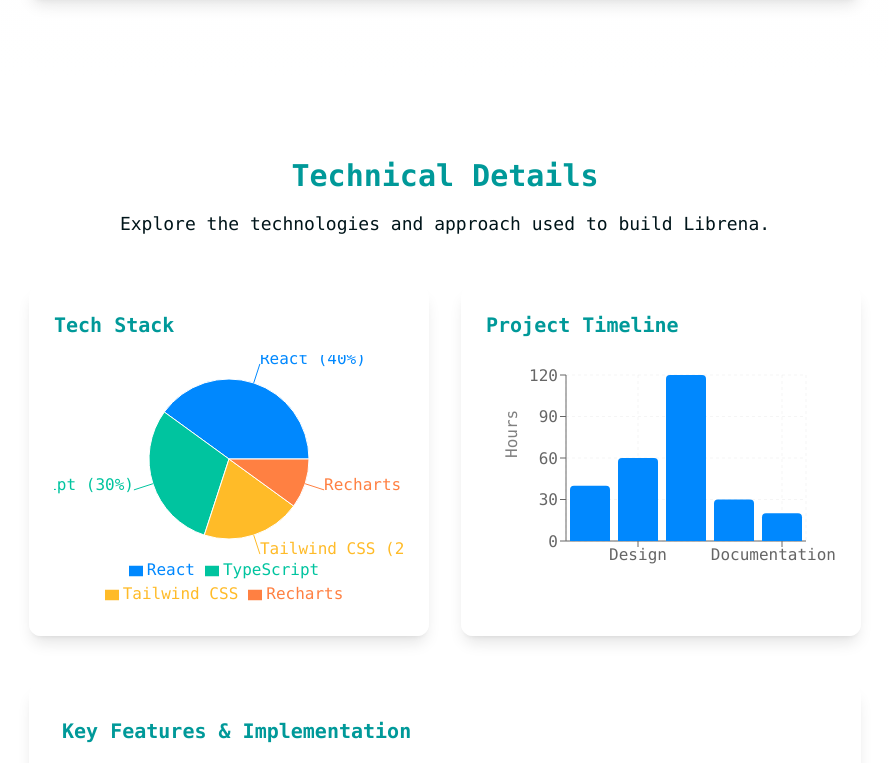
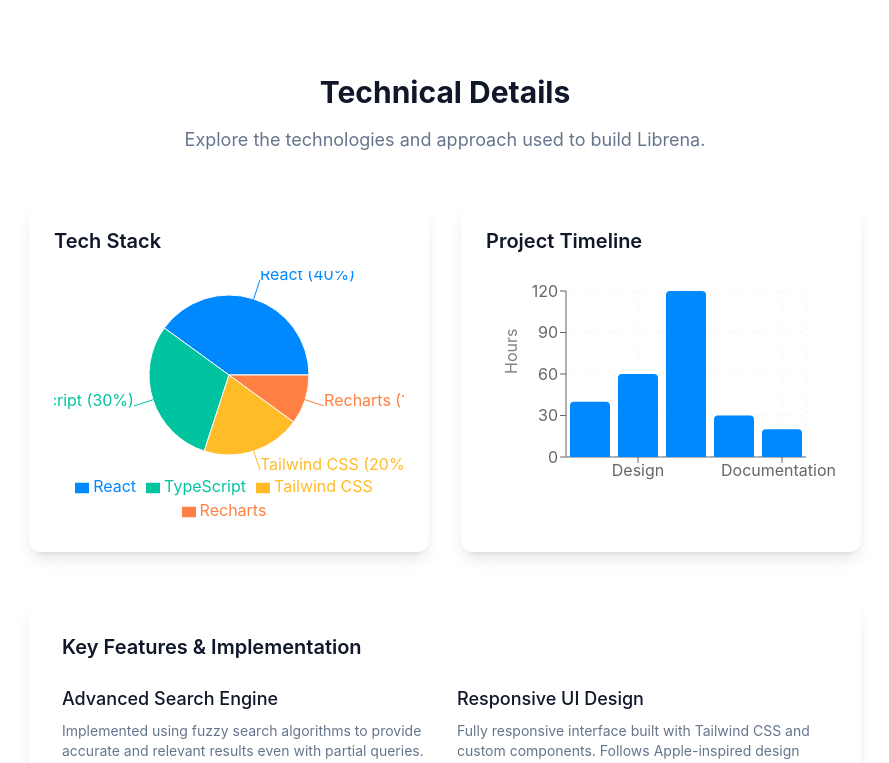
Before and after one commit to PavanVishnuvarmanamburi/Librena, a React (Vite) app: page /about in a window 1280 px wide. Shown: the part 1110-1873 px from the top of the page, without its empty margins (195-1084 px from the left). Built offline with nearby package versions, Linux system fonts and the light colour scheme.

Commit message:
Reverted to edit edt-58b7d7d5-89d7-4175-8d16-fddc8d9d3632: "Scroll to top on legal page
Implement scroll to top functionality when navigating to different sections within the legal page."

```diff
--- a/src/components/layout/Footer.tsx
+++ b/src/components/layout/Footer.tsx
@@ -4,7 +4,7 @@ import { Link } from 'react-router-dom';
 import { Github, Linkedin, Mail, Phone, MapPin } from 'lucide-react';
 
 export const Footer = () => {
-  // Function to handle scrolling to top when clicking links
+  // Function to handle scrolling to top when clicking legal links
   const scrollToTop = () => {
     window.scrollTo(0, 0);
   };
@@ -48,37 +48,22 @@ export const Footer = () => {
             <h3 className="text-lg font-medium">Quick Links</h3>
             <ul className="space-y-2">
               <li>
-                <Link
-                  to="/"
-                  className="text-muted-foreground hover:text-primary transition-colors"
-                  onClick={scrollToTop}
-                >
+                <Link to="/" className="text-muted-foreground hover:text-primary transition-colors">
                   Home
                 </Link>
               </li>
               <li>
-                <Link
-                  to="/about"
-                  className="text-muted-foreground hover:text-primary transition-colors"
-                  onClick={scrollToTop}
-                >
+                <Link to="/about" className="text-muted-foreground hover:text-primary transition-colors">
                   About Us
                 </Link>
               </li>
               <li>
-                <Link
-                  to="/comparison"
-                  className="text-muted-foreground hover:text-primary transition-colors"
-                  onClick={scrollToTop}
-                >
+                <Link to="/comparison" className="text-muted-foreground hover:text-primary transition-colors">
                   Compare Libraries
                 </Link>
               </li>
               <li>
-                <a
-                  href="#features"
-                  className="text-muted-foreground hover:text-primary transition-colors"
-                >
+                <a href="#features" className="text-muted-foreground hover:text-primary transition-colors">
                   Features
                 </a>
               </li>
--- a/src/index.css
+++ b/src/index.css
@@ -5,65 +5,65 @@
 
 @layer base {
   :root {
-    --background: 191 100% 5%; /* #00181a */
-    --foreground: 180 100% 30%; /* #00989b */
+    --background: 210 50% 98%;
+    --foreground: 222 47% 11%;
 
-    --card: 191 100% 5%;
-    --card-foreground: 180 100% 30%;
+    --card: 0 0% 100%;
+    --card-foreground: 222 47% 11%;
 
-    --popover: 191 100% 5%;
-    --popover-foreground: 180 100% 30%;
+    --popover: 0 0% 100%;
+    --popover-foreground: 222 47% 11%;
 
-    --primary: 180 100% 30%; /* #00989b */
-    --primary-foreground: 0 0% 95%;
+    --primary: 222 47% 11%;
+    --primary-foreground: 210 40% 98%;
 
-    --secondary: 180 100% 18%; /* #00585a */
-    --secondary-foreground: 0 0% 95%;
+    --secondary: 210 40% 96%;
+    --secondary-foreground: 222 47% 11%;
 
-    --muted: 120 1% 87%; /* #dcdedd */
-    --muted-foreground: 191 100% 5%;
+    --muted: 210 40% 96%;
+    --muted-foreground: 215 16% 47%;
 
-    --accent: 180 100% 18%;
-    --accent-foreground: 0 0% 95%;
+    --accent: 210 40% 96%;
+    --accent-foreground: 222 47% 11%;
 
     --destructive: 0 84% 60%;
-    --destructive-foreground: 0 0% 95%;
+    --destructive-foreground: 210 40% 98%;
 
-    --border: 180 3% 62%; /* #99a2a1 */
-    --input: 180 3% 62%;
-    --ring: 180 100% 30%;
+    --border: 214 32% 91%;
+    --input: 214 32% 91%;
+    --ring: 222 84% 5%;
 
     --radius: 0.75rem;
   }
 
   .dark {
-    --background: 191 100% 5%; /* #00181a */
-    --foreground: 180 100% 30%; /* #00989b */
+    --background: 222 47% 4%;
+    --foreground: 210 40% 98%;
 
-    --card: 191 100% 5%;
-    --card-foreground: 180 100% 30%;
+    --card: 222 47% 5%;
+    --card-foreground: 210 40% 98%;
 
-    --popover: 191 100% 5%;
-    --popover-foreground: 180 100% 30%;
+    --popover: 222 47% 5%;
+    --popover-foreground: 210 40% 98%;
 
-    --primary: 180 100% 30%; /* #00989b */
-    --primary-foreground: 0 0% 95%;
+    --primary: 210 40% 98%;
+    --primary-foreground: 222 47% 11%;
 
-    --secondary: 180 100% 18%; /* #00585a */
-    --secondary-foreground: 0 0% 95%;
+    --secondary: 217 33% 17%;
+    --secondary-foreground: 210 40% 98%;
 
-    --muted: 180 100% 18%;
-    --muted-foreground: 180 3% 62%; /* #99a2a1 */
+    --muted: 217 33% 17%;
+    --muted-foreground: 215 20% 65%;
 
-    --accent: 180 100% 30%; /* #00989b muted */
-    --accent-foreground: 0 0% 95%;
+    --accent: 217 33% 18%;
+    --accent-foreground: 210 40% 98%;
 
     --destructive: 0 63% 31%;
-    --destructive-foreground: 0 0% 95%;
+    --destructive-foreground: 210 40% 98%;
 
-    --border: 180 100% 18%;
-    --input: 180 100% 18%;
-    --ring: 120 1% 87%;
+    --border: 217 33% 17%;
+    --input: 217 33% 17%;
+    --ring: 212 27% 84%;
   }
 }
 
@@ -74,12 +74,10 @@
 
   body {
     @apply bg-background text-foreground antialiased;
-    font-family: Consolas, Monaco, "Lucida Console", "Liberation Mono", "DejaVu Sans Mono", "Bitstream Vera Sans Mono", "Courier New", monospace;
   }
 
   html {
     scroll-behavior: smooth;
-    font-family: Consolas, Monaco, "Lucida Console", "Liberation Mono", "DejaVu Sans Mono", "Bitstream Vera Sans Mono", "Courier New", monospace;
   }
 }
 
@@ -151,18 +149,18 @@
 }
 
 ::-webkit-scrollbar-thumb {
-  background: rgba(0, 152, 155, 0.3);
+  background: rgba(0, 0, 0, 0.1);
   border-radius: 8px;
 }
 
 ::-webkit-scrollbar-thumb:hover {
-  background: rgba(0, 152, 155, 0.5);
+  background: rgba(0, 0, 0, 0.2);
 }
 
 .dark ::-webkit-scrollbar-thumb {
-  background: rgba(0, 152, 155, 0.3);
+  background: rgba(255, 255, 255, 0.1);
 }
 
 .dark ::-webkit-scrollbar-thumb:hover {
-  background: rgba(0, 152, 155, 0.5);
+  background: rgba(255, 255, 255, 0.2);
 }
--- a/tailwind.config.ts
+++ b/tailwind.config.ts
@@ -54,10 +54,10 @@ export default {
 					foreground: 'hsl(var(--card-foreground))'
 				},
 				theme: {
-					dark: '#00181a',
-					hover: '#00989b',
-					highlight: '#00585a',
-					shadow: '#dcdedd'
+					dark: '#010B12',
+					hover: '#2BC20E',
+					highlight: '#9CFF00',
+					shadow: '#39FF13'
 				}
 			},
 			borderRadius: {
@@ -66,8 +66,8 @@ export default {
 				sm: 'calc(var(--radius) - 4px)'
 			},
 			fontFamily: {
-				sans: ['Consolas', 'Monaco', 'Lucida Console', 'Liberation Mono', 'DejaVu Sans Mono', 'Bitstream Vera Sans Mono', 'Courier New', 'monospace'],
-				mono: ['Consolas', 'Monaco', 'Lucida Console', 'Liberation Mono', 'DejaVu Sans Mono', 'Bitstream Vera Sans Mono', 'Courier New', 'monospace']
+				sans: ['SF Pro Display', 'system-ui', 'sans-serif'],
+				mono: ['SF Mono', 'monospace']
 			},
 			keyframes: {
 				'accordion-down': {
```
